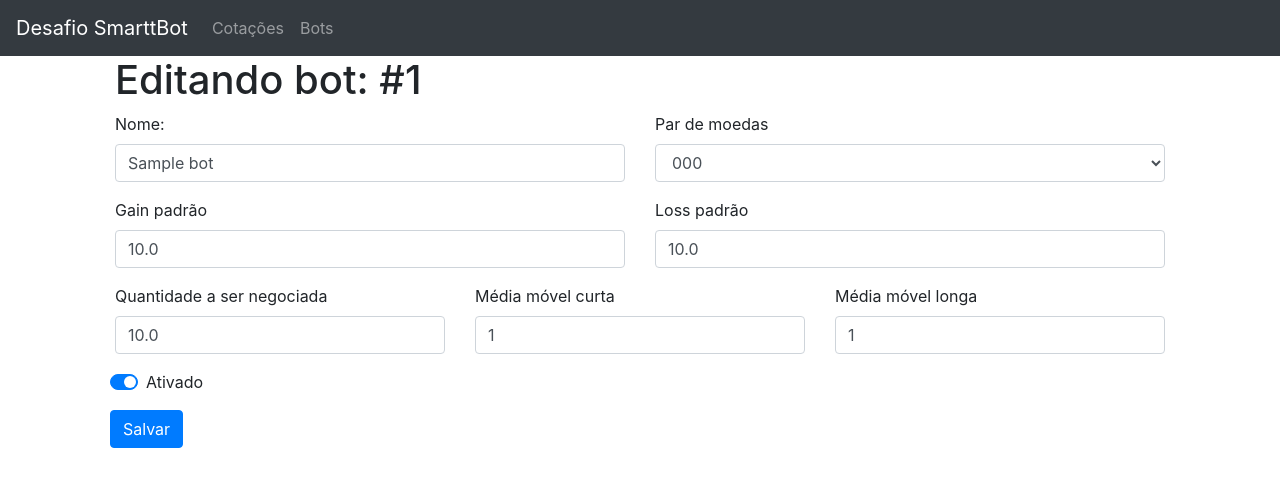
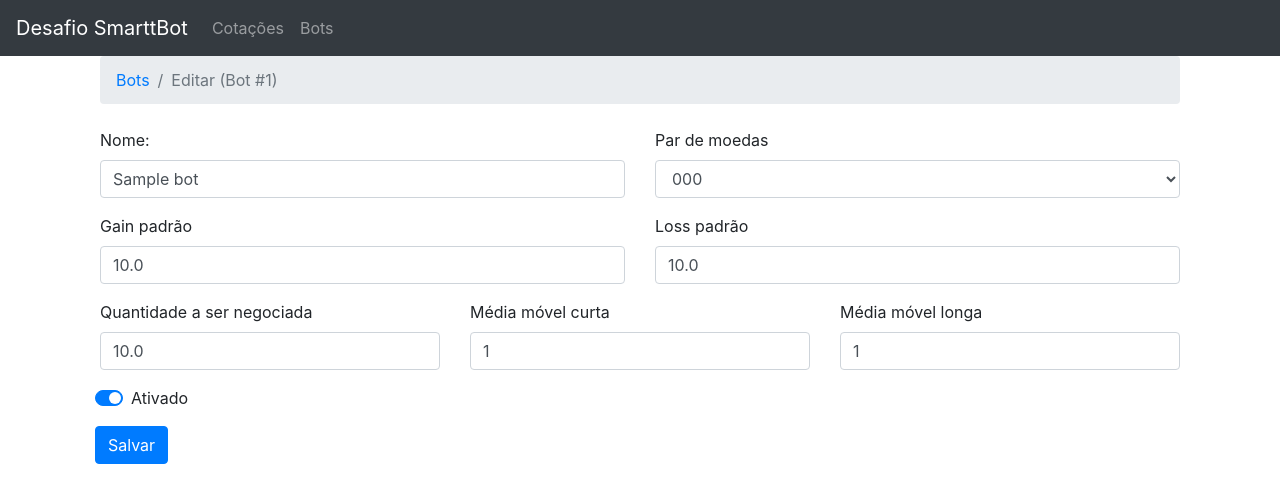
Before and after one commit to ricardoerikson/desafio-smarttbot, a Flask app: page /bots/1/edit in a window 1280 px wide. Shown: the top 479 px of the page. Run offline with Flask 2, Linux system fonts and the light colour scheme; tables that the repository leaves empty hold one stand-in row (values such as "Sample post"); some libraries are stand-ins or nearby versions.

Commit message:
feat(bots): add bots crud and loads main pages of the system

```diff
--- a/bots/templates/base.html
+++ b/bots/templates/base.html
@@ -7,7 +7,7 @@
                 <!-- Bootstrap CSS -->
                 <link crossorigin="anonymous" href="https://stackpath.bootstrapcdn.com/bootstrap/4.3.1/css/bootstrap.min.css" integrity="sha384-ggOyR0iXCbMQv3Xipma34MD+dH/1fQ784/j6cY/iJTQUOhcWr7x9JvoRxT2MZw1T" rel="stylesheet">
                     <title>
-                        Hello, world!
+                        Desafio SmarttBot
                     </title>
                 </link>
             </meta>
@@ -38,9 +38,9 @@
             </div>
         </nav>
         <div class="container">
-            {% block content %}
-
-            {% endblock %}
+            <div class="container">{% block breadcrumbs %} {% endblock %}</div>
+            <div class="container"><div class="row pb-2">{% block custom_commands %} {% endblock %}</div></div>
+            <div class="container">{% block content %} {% endblock %}</div>
         </div>
         <!-- Optional JavaScript -->
         <!-- jQuery first, then Popper.js, then Bootstrap JS -->
--- a/bots/templates/bots_edit.html
+++ b/bots/templates/bots_edit.html
@@ -2,13 +2,16 @@
 
 {% from 'bootstrap/form.html' import render_form_row, render_field, form_errors %}
 
+{% block breadcrumbs %}
+<nav aria-label="breadcrumb">
+  <ol class="breadcrumb">
+    <li class="breadcrumb-item"><a href="{{ url_for('bots') }}">Bots</a></li>
+    <li class="breadcrumb-item active" aria-current="page">Editar (Bot #{{ form.id.data }})</li>
+  </ol>
+</nav>
+{% endblock %}
+
 {% block content %}
-<div class="container">
-    <div class="container">
-        <h1>Editando bot: #{{form.id.data}}</h1>
-    </div>
-    <div class="container">
-
 <form method="POST">
     {{ form.csrf_token() }}
     {{ form.id() }}
@@ -31,7 +34,4 @@
     </div>
 
 </form>
-
-    </div>
-</div>
 {% endblock %}
```
Also changed, not shown: bots/templates/bots.html (+15 -5 lines), bots/templates/bots_add.html (+10 -10 lines), bots/templates/index.html (+9 -6 lines). Lines whose indentation alone changed are shown as unchanged.
